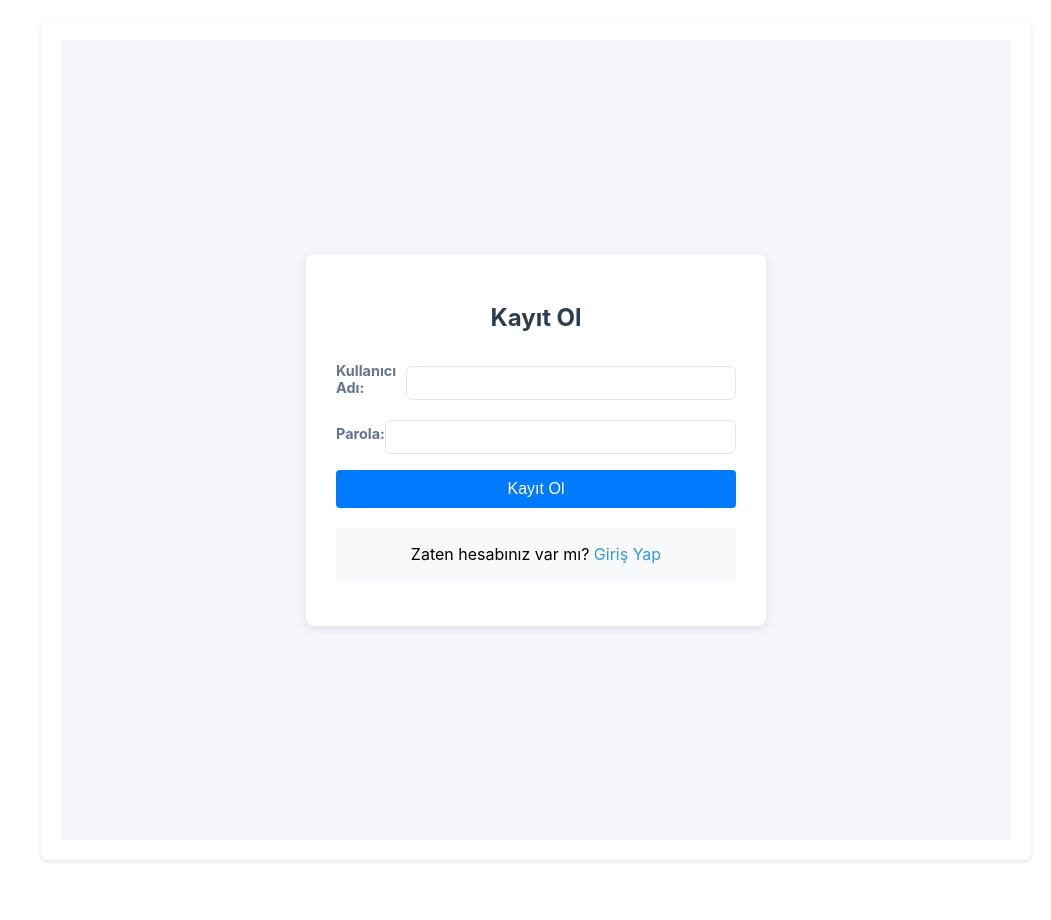
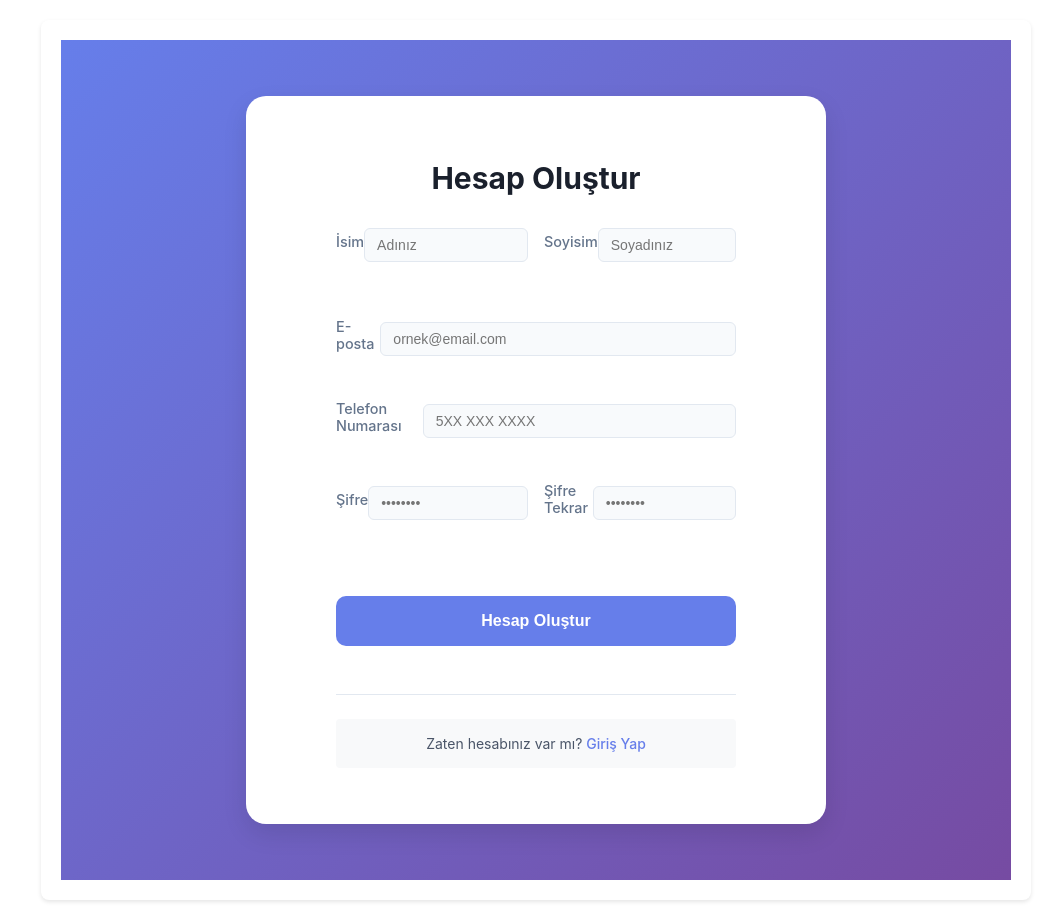
Before and after one commit to furkankuru11/erpProject_Frontend, a React (Create React App) app: page /register in a window 1280 px wide. Shown: the whole page, without its empty margins (229-1280 px from the left). Before the commit the page ends 880 px from the top, so only its background shows below. Built offline with nearby package versions, Linux system fonts and the light colour scheme.

Commit message:
Update
Son Arayüz Düzenlemesi

```diff
--- a/src/auth/login.js
+++ b/src/auth/login.js
@@ -1,111 +1,139 @@
 import React, { useState } from 'react';
-import { useNavigate, Link } from 'react-router-dom';
-import axios from 'axios';
+import { useNavigate } from 'react-router-dom';
+import '../screens_css/auth.css';
 
-const Login = ({ setIsAuthenticated }) => {
-  const [userName, setUserName] = useState('');
-  const [password, setPassword] = useState('');
-  const [message, setMessage] = useState('');
+const Login = () => {
   const navigate = useNavigate();
+  const [formData, setFormData] = useState({
+    email: '',
+    password: ''
+  });
+
+  const [errors, setErrors] = useState({});
+  const [isLoading, setIsLoading] = useState(false);
+
+  const validateForm = () => {
+    const newErrors = {};
+
+    if (!formData.email) {
+      newErrors.email = 'E-posta adresi gereklidir';
+    }
+
+    if (!formData.password) {
+      newErrors.password = 'Şifre gereklidir';
+    }
+
+    setErrors(newErrors);
+    return Object.keys(newErrors).length === 0;
+  };
+
+  const handleChange = (e) => {
+    const { name, value } = e.target;
+    setFormData(prev => ({
+      ...prev,
+      [name]: value
+    }));
+  };
 
   const handleSubmit = async (e) => {
     e.preventDefault();
 
-    // Basit validation
-    if (userName.length < 3) {
-      setMessage("❌ Kullanıcı adı en az 3 karakter olmalıdır!");
-      return;
-    }
-    if (password.length < 6) {
-      setMessage("❌ Parola en az 6 karakter olmalıdır!");
-      return;
-    }
+    if (!validateForm()) return;
 
+    setIsLoading(true);
     try {
-      console.log('Giriş denemesi yapılıyor...', { userName, password });
-
-      const response = await axios.post("http://localhost:8081/api/auth/login", {
-        userName: userName,
-        password: password
+      // API isteği burada yapılacak
+      const response = await fetch('/api/login', {
+        method: 'POST',
+        headers: {
+          'Content-Type': 'application/json',
+        },
+        body: JSON.stringify(formData),
       });
 
-      console.log('Backend yanıtı:', response);
-      console.log('Yanıt verisi:', response.data);
-
-      // Backend'den gelen yanıtı kontrol et
-      if (response.data && response.status === 200) {
-        setMessage("✅ Giriş başarılı! Yönlendiriliyorsunuz...");
-
-        // Token varsa sakla
-        if (response.data.token) {
-          localStorage.setItem('token', response.data.token);
-        }
-
-        localStorage.setItem('userName', userName);
-        setIsAuthenticated(true);
-
-        setTimeout(() => {
-          navigate('/');
-        }, 1000);
+      if (response.ok) {
+        navigate('/dashboard');
       } else {
-        setMessage("❌ Beklenmeyen yanıt formatı");
-        console.warn('Beklenmeyen yanıt:', response);
+        const data = await response.json();
+        setErrors({ submit: data.message || 'Giriş başarısız. Lütfen bilgilerinizi kontrol edin.' });
       }
     } catch (error) {
-      console.error('Login hatası:', error);
-      console.error('Hata detayı:', {
-        status: error.response?.status,
-        data: error.response?.data,
-        message: error.message
-      });
-
-      if (error.code === 'ERR_NETWORK') {
-        setMessage("❌ Sunucuya bağlanılamadı! Sunucu çalışıyor mu?");
-      } else if (error.response?.status === 401) {
-        setMessage("❌ " + (error.response.data.message || "Kullanıcı adı veya şifre hatalı!"));
-      } else if (error.response?.status === 404) {
-        setMessage("❌ " + (error.response.data.message || "Kullanıcı bulunamadı!"));
-      } else {
-        setMessage("❌ Giriş başarısız: " + (error.response?.data?.message || error.message));
-      }
+      setErrors({ submit: 'Bir hata oluştu. Lütfen tekrar deneyin.' });
+    } finally {
+      setIsLoading(false);
     }
   };
 
   return (
     <div className="auth-container">
-      <div className="auth-box">
+      <div className="auth-card">
         <h2>Giriş Yap</h2>
-        <form onSubmit={handleSubmit}>
+        <form onSubmit={handleSubmit} className="auth-form">
           <div className="form-group">
-            <label>Kullanıcı Adı:</label>
+            <label htmlFor="email">E-posta</label>
             <input
-              type="text"
-              value={userName}
-              onChange={(e) => setUserName(e.target.value)}
-              required
-              minLength={3}
+              type="email"
+              id="email"
+              name="email"
+              value={formData.email}
+              onChange={handleChange}
+              className={errors.email ? 'error' : ''}
+              placeholder="ornek@email.com"
+              autoComplete="email"
             />
+            {errors.email && <span className="error-message">{errors.email}</span>}
           </div>
+
           <div className="form-group">
-            <label>Parola:</label>
+            <label htmlFor="password">Şifre</label>
             <input
               type="password"
-              value={password}
-              onChange={(e) => setPassword(e.target.value)}
-              required
-              minLength={6}
+              id="password"
+              name="password"
+              value={formData.password}
+              onChange={handleChange}
+              className={errors.password ? 'error' : ''}
+              placeholder="••••••••"
+              autoComplete="current-password"
             />
+            {errors.password && <span className="error-message">{errors.password}</span>}
           </div>
-          <button type="submit">Giriş Yap</button>
+
+          <div className="form-options">
+            <label className="remember-me">
+              <input type="checkbox" /> Beni Hatırla
+            </label>
+
+          </div>
+
+          {errors.submit && (
+            <div className="error-message submit-error">{errors.submit}</div>
+          )}
+
+          <button
+            type="submit"
+            className="auth-button"
+            disabled={isLoading}
+          >
+            {isLoading ? (
+              <>
+                <i className="fas fa-spinner fa-spin"></i>
+                Giriş Yapılıyor...
+              </>
+            ) : (
+              'Giriş Yap'
+            )}
+          </button>
+
+          <div className="auth-links">
+            <p>
+              Hesabınız yok mu?{' '}
+              <span onClick={() => navigate('/register')} className="link">
+                Hesap Oluştur
+              </span>
+            </p>
+          </div>
         </form>
-        {message && (
-          <p className={`message ${message.includes('✅') ? 'success' : 'error'}`}>
-            {message}
-          </p>
-        )}
-        <p className="auth-link">
-          Hesabınız yok mu? <Link to="/register">Kayıt Ol</Link>
-        </p>
       </div>
     </div>
   );
--- a/src/auth/register.js
+++ b/src/auth/register.js
@@ -1,96 +1,234 @@
 import React, { useState } from 'react';
-import { useNavigate, Link } from 'react-router-dom';
-import axios from 'axios';
+import { useNavigate } from 'react-router-dom';
 import '../screens_css/auth.css';
 
 const Register = () => {
-  const [userName, setUserName] = useState('');
-  const [password, setPassword] = useState('');
-  const [message, setMessage] = useState('');
   const navigate = useNavigate();
+  const [formData, setFormData] = useState({
+    name: '',
+    surname: '',
+    email: '',
+    phone: '',
+    password: '',
+    confirmPassword: ''
+  });
+
+  const [errors, setErrors] = useState({});
+  const [isLoading, setIsLoading] = useState(false);
+
+  const validateForm = () => {
+    const newErrors = {};
+
+    // İsim kontrolü
+    if (!formData.name.trim()) {
+      newErrors.name = 'İsim gereklidir';
+    } else if (formData.name.length < 2) {
+      newErrors.name = 'İsim en az 2 karakter olmalıdır';
+    }
+
+    // Soyisim kontrolü
+    if (!formData.surname.trim()) {
+      newErrors.surname = 'Soyisim gereklidir';
+    } else if (formData.surname.length < 2) {
+      newErrors.surname = 'Soyisim en az 2 karakter olmalıdır';
+    }
+
+    // Email kontrolü
+    const emailRegex = /^[^\s@]+@[^\s@]+\.[^\s@]+$/;
+    if (!formData.email) {
+      newErrors.email = 'E-posta adresi gereklidir';
+    } else if (!emailRegex.test(formData.email)) {
+      newErrors.email = 'Geçerli bir e-posta adresi giriniz';
+    }
+
+    // Telefon kontrolü
+    const phoneRegex = /^[0-9]{10}$/;
+    if (!formData.phone) {
+      newErrors.phone = 'Telefon numarası gereklidir';
+    } else if (!phoneRegex.test(formData.phone)) {
+      newErrors.phone = 'Geçerli bir telefon numarası giriniz (10 haneli)';
+    }
+
+    // Şifre kontrolü
+    if (!formData.password) {
+      newErrors.password = 'Şifre gereklidir';
+    } else if (formData.password.length < 6) {
+      newErrors.password = 'Şifre en az 6 karakter olmalıdır';
+    }
+
+    // Şifre doğrulama kontrolü
+    if (!formData.confirmPassword) {
+      newErrors.confirmPassword = 'Şifre doğrulama gereklidir';
+    } else if (formData.password !== formData.confirmPassword) {
+      newErrors.confirmPassword = 'Şifreler eşleşmiyor';
+    }
+
+    setErrors(newErrors);
+    return Object.keys(newErrors).length === 0;
+  };
+
+  const handleChange = (e) => {
+    const { name, value } = e.target;
+    setFormData(prev => ({
+      ...prev,
+      [name]: value
+    }));
+  };
 
   const handleSubmit = async (e) => {
     e.preventDefault();
-    console.log('Form gönderiliyor...'); // Debug için log
 
-    // Basit validation
-    if (userName.length < 3) {
-      setMessage("Kullanıcı adı en az 3 karakter olmalıdır!");
-      return;
-    }
-    if (password.length < 6) {
-      setMessage("Parola en az 6 karakter olmalıdır!");
-      return;
-    }
+    if (!validateForm()) return;
 
+    setIsLoading(true);
     try {
-      const userData = {
-        userName: userName,
-        password: password
-      };
+      // API isteği burada yapılacak
+      const response = await fetch('/api/register', {
+        method: 'POST',
+        headers: {
+          'Content-Type': 'application/json',
+        },
+        body: JSON.stringify(formData),
+      });
 
-      console.log('API isteği gönderiliyor...', userData);
-
-      const response = await axios.post("http://localhost:8081/api/auth/register", userData);
-
-      console.log('API yanıtı:', response.data);
-
-      if (response.data) {
-        setMessage("✅ Kayıt başarılı! Giriş sayfasına yönlendiriliyorsunuz...");
-        setTimeout(() => {
-          navigate('/login');
-        }, 2000);
+      if (response.ok) {
+        navigate('/login', {
+          state: { message: 'Kayıt başarılı! Lütfen giriş yapın.' }
+        });
+      } else {
+        const data = await response.json();
+        setErrors({ submit: data.message || 'Kayıt işlemi başarısız oldu.' });
       }
     } catch (error) {
-      console.error('Hata detayı:', error);
-
-      if (error.code === 'ERR_NETWORK') {
-        setMessage("❌ Sunucuya bağlanılamadı! Lütfen sunucunun çalıştığından emin olun.");
-      } else if (error.response?.status === 400) {
-        setMessage("❌ " + (error.response.data.message || "Geçersiz kullanıcı bilgileri"));
-      } else if (error.response?.status === 409) {
-        setMessage("❌ Bu kullanıcı adı zaten kullanılıyor!");
-      } else {
-        setMessage("❌ Kayıt işlemi başarısız: " + (error.message || "Bilinmeyen hata"));
-      }
+      setErrors({ submit: 'Bir hata oluştu. Lütfen tekrar deneyin.' });
+    } finally {
+      setIsLoading(false);
     }
   };
 
   return (
     <div className="auth-container">
-      <div className="auth-box">
-        <h2>Kayıt Ol</h2>
-        <form onSubmit={handleSubmit}>
+      <div className="auth-card">
+        <h2>Hesap Oluştur</h2>
+        <form onSubmit={handleSubmit} className="auth-form">
+          <div className="form-row">
+            <div className="form-group">
+              <label htmlFor="name">İsim</label>
+              <input
+                type="text"
+                id="name"
+                name="name"
+                value={formData.name}
+                onChange={handleChange}
+                className={errors.name ? 'error' : ''}
+                placeholder="Adınız"
+              />
+              {errors.name && <span className="error-message">{errors.name}</span>}
+            </div>
+
+            <div className="form-group">
+              <label htmlFor="surname">Soyisim</label>
+              <input
+                type="text"
+                id="surname"
+                name="surname"
+                value={formData.surname}
+                onChange={handleChange}
+                className={errors.surname ? 'error' : ''}
+                placeholder="Soyadınız"
+              />
+              {errors.surname && <span className="error-message">{errors.surname}</span>}
+            </div>
+          </div>
+
           <div className="form-group">
-            <label>Kullanıcı Adı:</label>
+            <label htmlFor="email">E-posta</label>
             <input
-              type="text"
-              value={userName}
-              onChange={(e) => setUserName(e.target.value)}
-              required
-              minLength={3}
+              type="email"
+              id="email"
+              name="email"
+              value={formData.email}
+              onChange={handleChange}
+              className={errors.email ? 'error' : ''}
+              placeholder="ornek@email.com"
             />
+            {errors.email && <span className="error-message">{errors.email}</span>}
           </div>
+
           <div className="form-group">
-            <label>Parola:</label>
+            <label htmlFor="phone">Telefon Numarası</label>
             <input
-              type="password"
-              value={password}
-              onChange={(e) => setPassword(e.target.value)}
-              required
-              minLength={6}
+              type="tel"
+              id="phone"
+              name="phone"
+              value={formData.phone}
+              onChange={handleChange}
+              className={errors.phone ? 'error' : ''}
+              placeholder="5XX XXX XXXX"
             />
+            {errors.phone && <span className="error-message">{errors.phone}</span>}
           </div>
-          <button type="submit">Kayıt Ol</button>
+
+          <div className="form-row">
+            <div className="form-group">
+              <label htmlFor="password">Şifre</label>
+              <input
+                type="password"
+                id="password"
+                name="password"
+                value={formData.password}
+                onChange={handleChange}
+                className={errors.password ? 'error' : ''}
+                placeholder="••••••••"
+              />
+              {errors.password && <span className="error-message">{errors.password}</span>}
+            </div>
+
+            <div className="form-group">
+              <label htmlFor="confirmPassword">Şifre Tekrar</label>
+              <input
+                type="password"
+                id="confirmPassword"
+                name="confirmPassword"
+                value={formData.confirmPassword}
+                onChange={handleChange}
+                className={errors.confirmPassword ? 'error' : ''}
+                placeholder="••••••••"
+              />
+              {errors.confirmPassword && (
+                <span className="error-message">{errors.confirmPassword}</span>
+              )}
+            </div>
+          </div>
+
+          {errors.submit && (
+            <div className="error-message submit-error">{errors.submit}</div>
+          )}
+
+          <button
+            type="submit"
+            className="auth-button"
+            disabled={isLoading}
+          >
+            {isLoading ? (
+              <>
+                <i className="fas fa-spinner fa-spin"></i>
+                Kaydediliyor...
+              </>
+            ) : (
+              'Hesap Oluştur'
+            )}
+          </button>
+
+          <div className="auth-links">
+            <p>
+              Zaten hesabınız var mı?{' '}
+              <span onClick={() => navigate('/login')} className="link">
+                Giriş Yap
+              </span>
+            </p>
+          </div>
         </form>
-        {message && (
-          <p className={`message ${message.includes('✅') ? 'success' : 'error'}`}>
-            {message}
-          </p>
-        )}
-        <p className="auth-link">
-          Zaten hesabınız var mı? <Link to="/login">Giriş Yap</Link>
-        </p>
       </div>
     </div>
   );
--- a/src/screens_CSS/auth.css
+++ b/src/screens_CSS/auth.css
@@ -3,75 +3,148 @@
   justify-content: center;
   align-items: center;
   min-height: 100vh;
-  background-color: #f5f6fa;
+  background: linear-gradient(135deg, #667eea 0%, #764ba2 100%);
+  padding: 20px;
 }
 
-.auth-box {
+.auth-card {
   background: white;
-  padding: 30px;
-  border-radius: 8px;
-  box-shadow: 0 2px 10px rgba(0, 0, 0, 0.1);
+  padding: 40px;
+  border-radius: 20px;
+  box-shadow: 0 10px 25px rgba(0, 0, 0, 0.1);
   width: 100%;
-  max-width: 400px;
+  max-width: 500px;
 }
 
-.auth-box h2 {
-  color: #2c3e50;
+.auth-card h2 {
+  color: #1a202c;
   text-align: center;
-  margin-bottom: 30px;
+  font-size: 1.875rem;
+  font-weight: 700;
+  margin-bottom: 2rem;
+}
+
+.auth-form {
+  display: grid;
+  gap: 1.5rem;
+}
+
+.form-row {
+  display: grid;
+  grid-template-columns: repeat(2, 1fr);
+  gap: 1rem;
 }
 
 .form-group {
-  margin-bottom: 20px;
+  margin-bottom: 0;
 }
 
 .form-group label {
   display: block;
-  margin-bottom: 8px;
-  color: #34495e;
+  margin-bottom: 0.5rem;
+  color: #4a5568;
+  font-size: 0.875rem;
+  font-weight: 500;
 }
 
 .form-group input {
   width: 100%;
-  padding: 10px;
-  border: 1px solid #ddd;
-  border-radius: 4px;
-  font-size: 16px;
+  padding: 0.75rem 1rem;
+  border: 2px solid #e2e8f0;
+  border-radius: 10px;
+  font-size: 1rem;
+  transition: all 0.3s ease;
+  background: #f8fafc;
 }
 
-button {
-  width: 100%;
-  padding: 12px;
-  background-color: #3498db;
-  color: white;
-  border: none;
-  border-radius: 4px;
-  font-size: 16px;
-  cursor: pointer;
-  transition: background-color 0.3s;
+.form-group input:focus {
+  outline: none;
+  border-color: #667eea;
+  background: white;
+  box-shadow: 0 0 0 3px rgba(102, 126, 234, 0.1);
 }
 
-button:hover {
-  background-color: #2980b9;
+.form-group input.error {
+  border-color: #fc8181;
+  background: #fff5f5;
 }
 
-.message {
-  margin-top: 20px;
-  padding: 10px;
-  border-radius: 4px;
+.error-message {
+  color: #e53e3e;
+  font-size: 0.75rem;
+  margin-top: 0.5rem;
+}
+
+.submit-error {
+  background: #fff5f5;
+  border: 1px solid #fc8181;
+  color: #c53030;
+  padding: 1rem;
+  border-radius: 10px;
+  margin-bottom: 1rem;
   text-align: center;
 }
 
-.auth-link {
-  text-align: center;
-  margin-top: 20px;
+.auth-button {
+  width: 100%;
+  padding: 1rem;
+  background: #667eea;
+  color: white;
+  border: none;
+  border-radius: 10px;
+  font-size: 1rem;
+  font-weight: 600;
+  cursor: pointer;
+  transition: all 0.3s ease;
+  margin-top: 1rem;
 }
 
-.auth-link a {
-  color: #3498db;
+.auth-button:hover {
+  background: #5a67d8;
+  transform: translateY(-1px);
+}
+
+.auth-button:disabled {
+  background: #a3bffa;
+  cursor: not-allowed;
+  transform: none;
+}
+
+.auth-links {
+  text-align: center;
+  margin-top: 1.5rem;
+  padding-top: 1.5rem;
+  border-top: 1px solid #e2e8f0;
+}
+
+.auth-links p {
+  color: #4a5568;
+  font-size: 0.875rem;
+  margin: 0;
+}
+
+.auth-links .link {
+  color: #667eea;
+  font-weight: 500;
+  cursor: pointer;
+  transition: color 0.2s;
+}
+
+.auth-links .link:hover {
+  color: #5a67d8;
   text-decoration: none;
 }
 
-.auth-link a:hover {
-  text-decoration: underline;
+@media (max-width: 640px) {
+  .auth-card {
+    padding: 30px 20px;
+  }
+
+  .form-row {
+    grid-template-columns: 1fr;
+  }
+
+  .auth-button {
+    padding: 0.875rem;
+  }
 }
```
Also changed, not shown: src/screens/register.js (deleted, +0 -83 lines).
